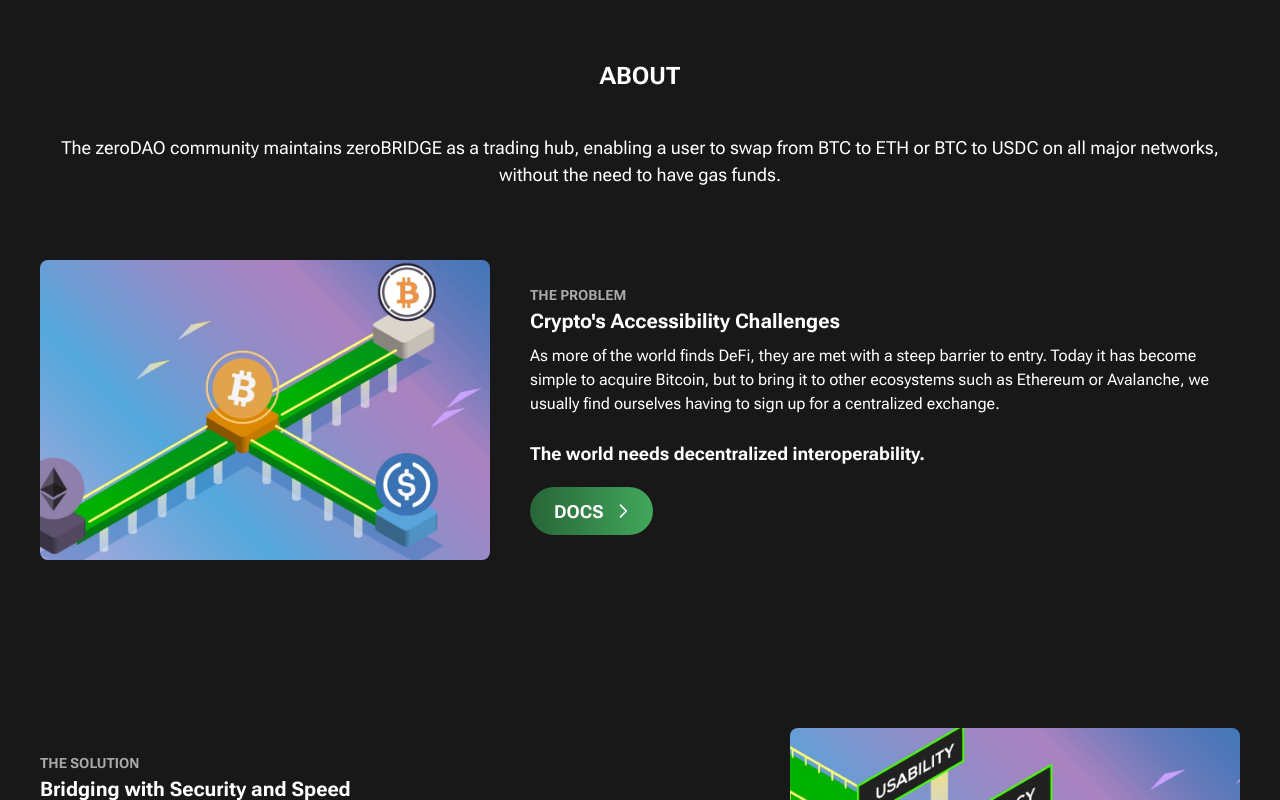
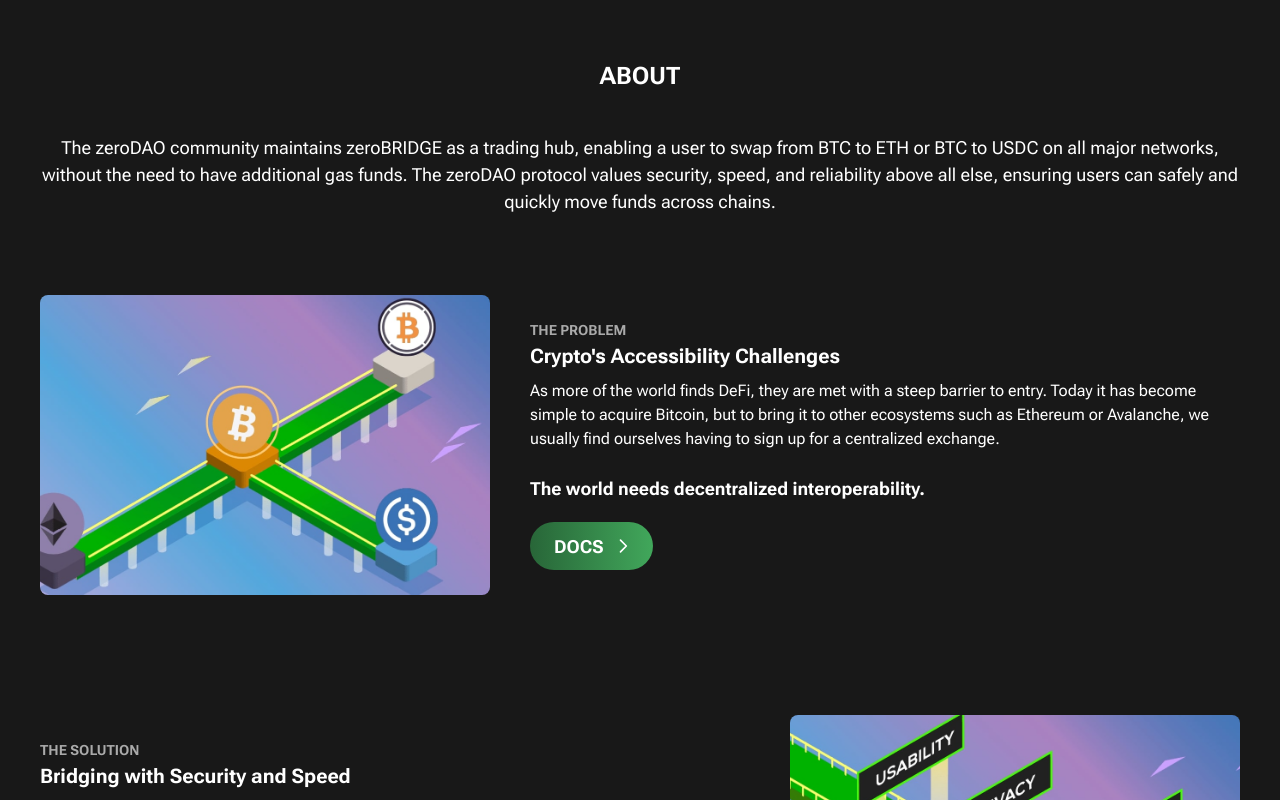
Before and after one commit to zerodao-finance/zero-landing, a Next.js app: page / in a window 1280 px wide. Shown: the part 820-1620 px from the top of the page. Built offline with nearby package versions, Linux system fonts and the light colour scheme; no server answers.

Commit message:
final seo enhancements

```diff
--- a/src/components/templates/About.tsx
+++ b/src/components/templates/About.tsx
@@ -41,20 +41,19 @@ const About = () => {
     <Background color="bg-gray-900">
       <Section vertical verticalCenter yPadding="pt-10 lg:pt-20">
         <SectionTitle text="About" />
-        <AboutParagraph
-          big
-          center
-          text="The zeroDAO community maintains zeroBRIDGE as a trading hub, enabling a user to swap from BTC to ETH or BTC to USDC on all major networks, without the need to have gas funds."
-        />
-        <br />
-        <br />
-        <br />
+        <div className="mb-15 md:mb-20 lg:mb-30">
+          <AboutParagraph
+            big
+            center
+            text="The zeroDAO community maintains zeroBRIDGE as a trading hub, enabling a user to swap from BTC to ETH or BTC to USDC on all major networks, without the need to have additional gas funds. The zeroDAO protocol values security, speed, and reliability above all else, ensuring users can safely and quickly move funds across chains."
+          />
+        </div>
         {aboutContent.map((el, i) => (
           <div
             className={`
                 ${i % 2 === 0 ? 'lg:flex-row-reverse' : ''}
                 ${i === 1 ? 'mt-10' : ''}
-                flex flex-col-reverse lg:flex-row lg:gap-10 justify-between w-full mb-10 md:mb-20 lg:mb-32 items-center
+                flex flex-col-reverse lg:flex-row lg:gap-10 justify-between w-full mb-10 md:mb-15 lg:mb-20 items-center
               `}
             key={`about-${i}`}
           >
```
